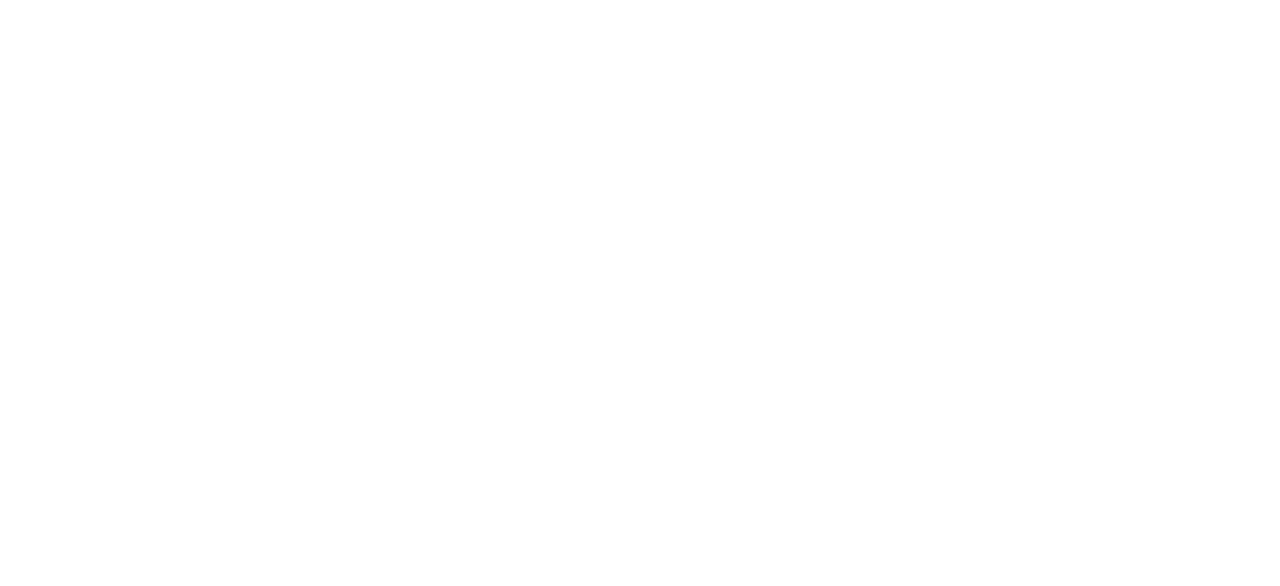
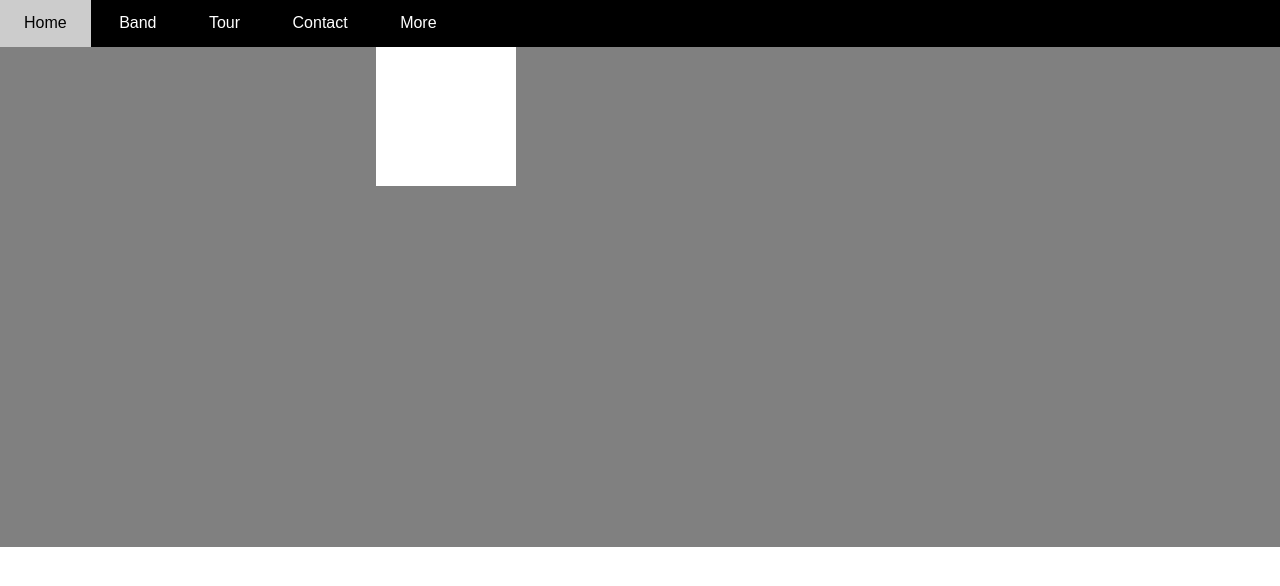
Before and after one commit to anhtu2701/TheBand_Web, a plain HTML site: page index.html in a window 1280 px wide. Drawn offline with Linux system fonts and the light colour scheme.

Commit message:
Update NavHead

```diff
--- a/assets/css/style.css
+++ b/assets/css/style.css
@@ -3,3 +3,60 @@
     margin: 0;
     box-sizing: border-box;
 }
+
+html {
+    font-family: Arial, Helvetica, sans-serif;
+}
+
+#container {
+
+}
+
+header {
+    height: 46.5px;
+    background-color: #000;
+}
+
+nav {
+
+}
+
+nav li {
+    display: inline-block;
+    position: relative;
+}
+
+nav li a {
+    text-decoration: none;
+    color: #fff;
+    line-height: 46.5px;
+    padding: 0 24px;
+    display: inline-block;
+}
+
+nav li:hover a {
+    background-color: #ccc;
+    color: #000;
+
+}
+
+nav .subnav {
+    /* display: none; */
+    position: absolute;
+    background-color: #fff;
+    left: 0
+    top: 100%;
+}
+
+#slider {
+    min-height: 500px;
+    background-color: gray;
+}
+
+main {
+
+}
+
+footer {
+
+}
--- a/index.html
+++ b/index.html
@@ -9,7 +9,21 @@
 <body>
     <div id="container">
         <header>
-
+            <nav>
+                <ul>
+                    <li><a href="">Home</a></li>
+                    <li><a href="">Band</a></li>
+                    <li><a href="">Tour</a></li>
+                    <li><a href="">Contact</a></li>
+                    <li><a href="#">More</a>
+                        <ul class="subnav">
+                            <li><a href="">Merchandise</a></li>
+                            <li><a href="">Extras</a></li>
+                            <li><a href="">Media</a></li>
+                        </ul>
+                    </li>
+                </ul>
+            </nav>
         </header>
 
         <div id="slider">
```
